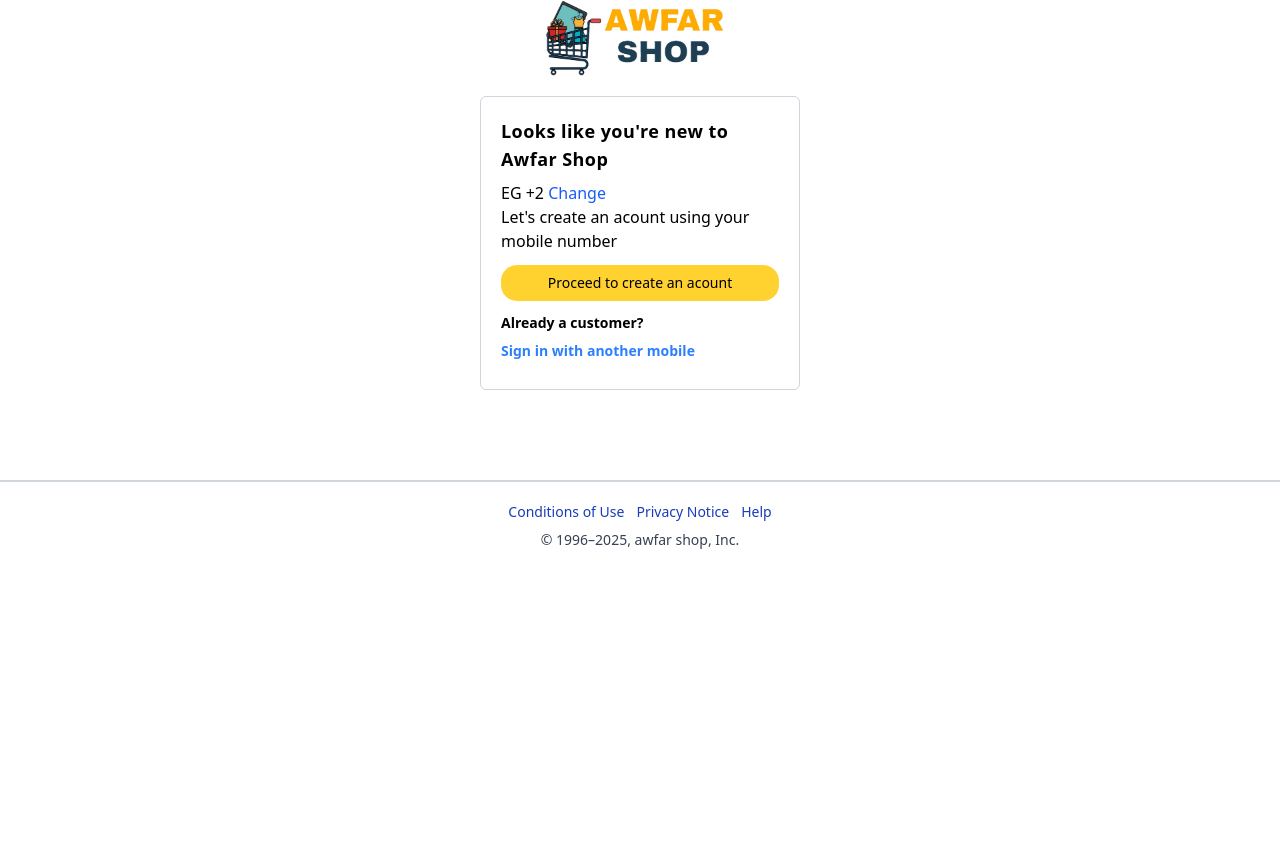
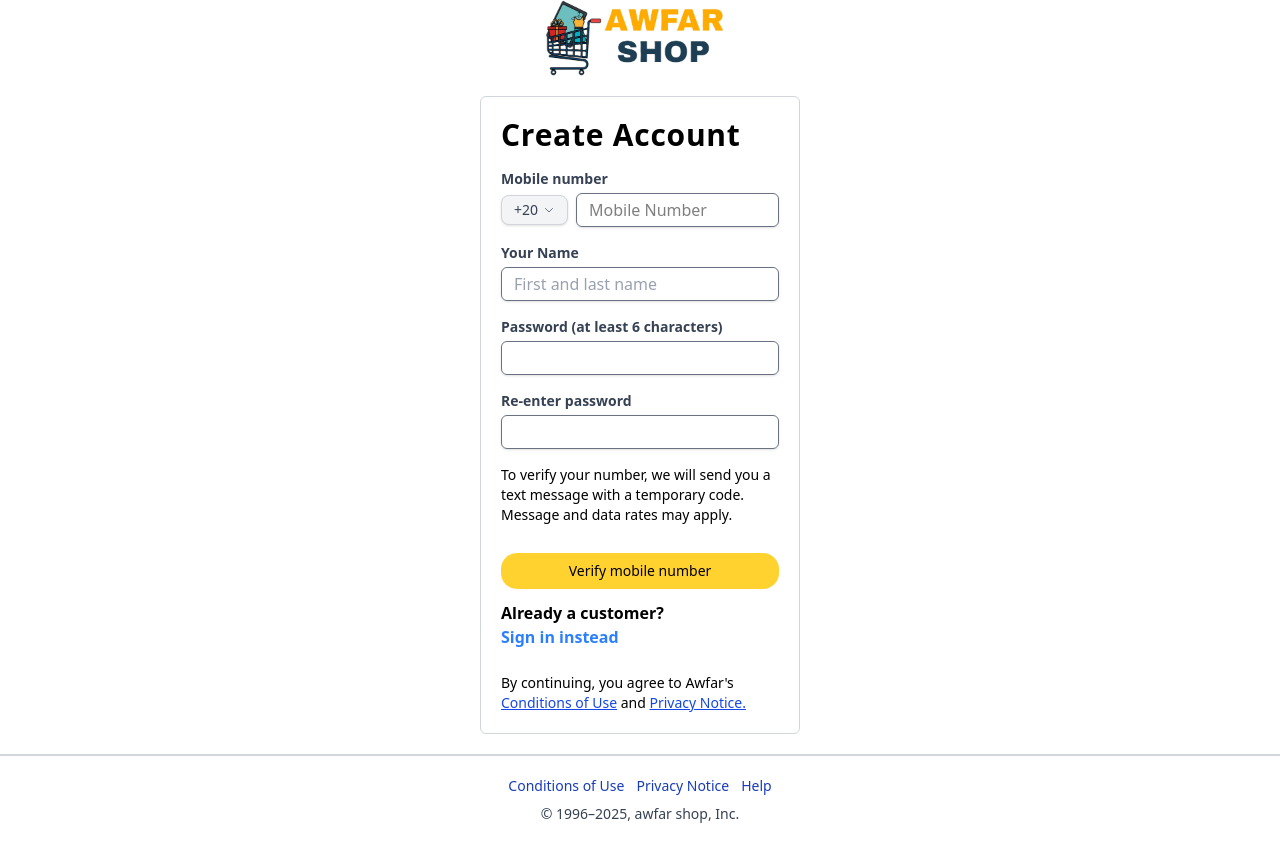
Before and after one commit to IbrahimNourEldeen/E-Commerce-Online-Store, a React (Vite) app: page / in a window 1280 px wide. Before the commit the page ends 800 px from the top, so only its background shows below. Built offline with nearby package versions, Linux system fonts and the light colour scheme.

Commit message:
'Create Account' component

```diff
--- /dev/null
+++ b/src/components/registration/CreateAcountComponent.tsx
@@ -0,0 +1,179 @@
+import React from "react";
+import { IoIosAlert } from "react-icons/io";
+
+interface SigninProps {
+  handleSubmit: (e: React.FormEvent<HTMLFormElement>) => void;
+  error: string | null;
+  setError: (value: string | null) => void;
+  phone: string;
+  setPhone: (value: string) => void;
+  country: string;
+  setCountry: (value: string) => void;
+  name: string;
+  setName: (value: string) => void;
+  password: string;
+  setPassword: (value: string) => void;
+  rePassword: string;
+  setRePassword: (value: string) => void;
+}
+
+const CreateAcountComponent: React.FC<SigninProps> = ({
+  handleSubmit,
+  error,
+  setError,
+  phone,
+  setPhone,
+  country,
+  setCountry,
+  name,
+  setName,
+  password,
+  setPassword,
+  rePassword,
+  setRePassword,
+}) => {
+  return (
+    <div className="my-5 p-5 border border-gray-300 rounded-md w-[25%]">
+      <h3 className="text-3xl font-semibold mb-2 tracking-wide">
+        Create Account
+      </h3>
+      <form action="" className="" onSubmit={handleSubmit}>
+        <div className="max-w-sm mx-auto mt-4">
+          <label className="block text-sm font-bold text-gray-700 mb-1">
+            Mobile number
+          </label>
+          <div className="flex items-center gap-x-2">
+            <div className="flex items-center bg-gray-100 px-3 py-1 rounded-lg border border-gray-300  shadow-sm">
+              <select
+                value={country}
+                onChange={(e) => setCountry(e.target.value)}
+                className="outline-none bg-transparent text-sm font-medium text-gray-700 appearance-none pr-6 "
+              >
+                <option value="EG +2">+20</option>
+                <option value="US">US</option>
+                <option value="SA">SA</option>
+              </select>
+              <svg
+                className="w-4 h-4 ml-[-1.5rem] text-gray-500 pointer-events-none ps-1"
+                fill="none"
+                stroke="currentColor"
+                viewBox="0 0 24 24"
+              >
+                <path
+                  strokeLinecap="round"
+                  strokeLinejoin="round"
+                  strokeWidth="2"
+                  d="M19 9l-7 7-7-7"
+                />
+              </svg>
+            </div>
+            <input
+              type="tel"
+              value={phone}
+              onChange={(e) => {
+                setError("");
+                setPhone(e.target.value);
+              }}
+              placeholder="Mobile Number"
+              //   className="ml-4 flex-1 bg-transparent outline-none text-gray-700 placeholder-gray-400 text-sm "
+              className={`flex items-center w-full border-gray-300 shadow-sm rounded-md px-3 py-1 ${
+                error ? "border-2 border-red-600" : "border-1 border-gray-500"
+              }`}
+            />
+            {phone?.length > 0 ? (
+              <button onClick={() => setPhone("")} className="font-bold">
+                X
+              </button>
+            ) : (
+              ""
+            )}
+          </div>
+          {error ? (
+            <span className="text-red-700">
+              <IoIosAlert className="inline-block me-1 text-xl " />
+              {error}
+            </span>
+          ) : (
+            ""
+          )}
+        </div>
+        <div className="max-w-sm mx-auto mt-4">
+          <label className="block text-sm font-bold text-gray-700 mb-1">
+            Your Name
+          </label>
+          <input
+            type="text"
+            value={name}
+            onChange={(e) => {
+              setError("");
+              setName(e.target.value);
+            }}
+            placeholder="First and last name"
+            className={`flex outline-none w-full items-center text-gray-700 placeholder-gray-400 border-gray-300 rounded-md px-3 py-1  shadow-sm ${
+              error ? "border-2 border-red-600" : "border-1 border-gray-500"
+            }`}
+          />
+        </div>
+        <div className="max-w-sm mx-auto mt-4">
+          <label className="block text-sm font-bold text-gray-700 mb-1">
+            Password (at least 6 characters)
+          </label>
+          <input
+            type="password"
+            value={password}
+            onChange={(e) => {
+              setError("");
+              setPassword(e.target.value);
+            }}
+            className={`flex outline-none w-full items-center text-gray-700 placeholder-gray-400 border-gray-300 rounded-md px-3 py-1 shadow-sm ${
+              error ? "border-2 border-red-600" : "border-1 border-gray-500"
+            }`}
+          />
+        </div>
+        <div className="max-w-sm mx-auto mt-4">
+          <label className="block text-sm font-bold text-gray-700 mb-1">
+            Re-enter password
+          </label>
+          <input
+            type="password"
+            value={rePassword}
+            onChange={(e) => {
+              setError("");
+              setRePassword(e.target.value);
+            }}
+            className={`flex outline-none w-full items-center text-gray-700 placeholder-gray-400 border-gray-300 rounded-md px-3 py-1 shadow-sm ${
+              error ? "border-2 border-red-600" : "border-1 border-gray-500"
+            }`}
+          />
+        </div>
+        <p className="text-sm my-4">
+          To verify your number, we will send you a text message with a
+          temporary code. Message and data rates may apply.
+        </p>
+        <input
+          type="submit"
+          value="Verify mobile number"
+          className="bg-amber-300 w-full my-3 py-2 text-sm rounded-2xl"
+        />
+        <div className="">
+          <p className="font-bold">Already a customer?</p>
+          <button className=" text-blue-500 hover:underline hover:text-blue-600 font-semibold">
+            Sign in instead
+          </button>
+        </div>
+        <p className="text-sm mt-6">
+          By continuing, you agree to Awfar's{" "}
+          <a href="" className="text-blue-700 hover:text-blue-900 underline">
+            Conditions of Use
+          </a>{" "}
+          and{" "}
+          <a href="" className="underline text-blue-700 hover:text-blue-900">
+            Privacy Notice.
+          </a>
+        </p>
+      </form>
+    </div>
+  );
+};
+
+export default CreateAcountComponent;
--- a/src/components/registration/NewComponent.tsx
+++ b/src/components/registration/NewComponent.tsx
@@ -3,9 +3,10 @@ import React from "react";
 interface NewProps {
   phone: string;
   country: string;
+  setFormNumber:(value: number) => void;
 }
 
-const NewComponent:React.FC<NewProps> = ({country, phone}) => {
+const NewComponent:React.FC<NewProps> = ({country, phone, setFormNumber}) => {
     const handleSubmit = () => {
 
     }
@@ -17,8 +18,8 @@ const NewComponent:React.FC<NewProps> = ({country, phone}) => {
       <form action="" className="" onSubmit={handleSubmit}>
         <div className="max-w-sm mx-auto">
             <div className="">
-                <span className="">{country} {phone}</span>
-                <button className="text-blue-600 hover:text-blue-800 cursor-pointer">Change</button>
+                <span className="">{country}{phone}</span>
+                <button className="text-blue-600 hover:text-blue-800 cursor-pointer ms-2" onClick={()=>setFormNumber(1)}>Change</button>
             </div>
             <p className="">Let's create an acount using your mobile number</p>
         </div>
@@ -31,7 +32,7 @@ const NewComponent:React.FC<NewProps> = ({country, phone}) => {
           <p className=" font-semibold">
             Already a customer?
           </p>
-          <button className=" my-2 text-blue-500 hover:underline hover:text-blue-800 font-semibold">
+          <button className=" my-2 text-blue-500 hover:underline hover:text-blue-800 font-semibold" onClick={()=>setFormNumber(1)}>
             Sign in with another mobile
           </button>
         </div>
--- a/src/pages/Login.tsx
+++ b/src/pages/Login.tsx
@@ -2,6 +2,7 @@ import { useState } from "react";
 import icon from "../assets/icon.png";
 import Signin from "../components/registration/Signin";
 import NewComponent from "../components/registration/NewComponent";
+import CreateAcountComponent from "../components/registration/CreateAcountComponent";
 
 const users = [
   {
@@ -12,9 +13,11 @@ const users = [
 ];
 
 const Login = () => {
-
-  const [formNumber, setFormNumber] = useState(2);
-  const [country, setCountry] = useState("EG +2");
+  const [name, setName] = useState<string>("");
+  const [password, setPassword] = useState<string>("");
+  const [rePassword, setRePassword] = useState<string>("");
+  const [formNumber, setFormNumber] = useState<number>(3);
+  const [country, setCountry] = useState<string>("EG +2");
   const [phone, setPhone] = useState("");
   const [error, setError] = useState<string | null>(null);
 
@@ -34,20 +37,24 @@ const Login = () => {
     }
   };
   return (
-    <div className="h-screen">
-      <div className="h-[60%] flex items-center flex-col">
+    <div className="min-h-[100vh]">
+      <div className="min-h-[60%] flex items-center flex-col">
         <div className="">
           <img src={icon} alt="" className="w-[200px]" />
         </div>
         {
           formNumber==1?(
             <Signin handleSubmit ={handleSubmit} error={error} setError={setError} phone={phone} setPhone= {setPhone} country = {country} setCountry = {setCountry}/>
-          ):formNumber==2?(<NewComponent country = {country} phone={phone}/>):""
+          ):formNumber==2?(
+            <NewComponent country = {country} phone={phone} setFormNumber={setFormNumber}/>
+          ):formNumber==3?(
+            <CreateAcountComponent handleSubmit ={handleSubmit} error={error} setError={setError} phone={phone} setPhone= {setPhone} country = {country} setCountry = {setCountry} name={name} setName={setName} password={password} setPassword={setPassword} rePassword={rePassword} setRePassword={setRePassword}/>
+          ):""
 
         }
       </div>
 
-      <div className="h-40% border-t-2 border-gray-300 text-sm p-5">
+      <div className="max-h-40% border-t-2 border-gray-300 text-sm p-5">
         <ul className="flex justify-center gap-x-3 text-blue-800">
           <li className="">
             <a href="" className="">
```
